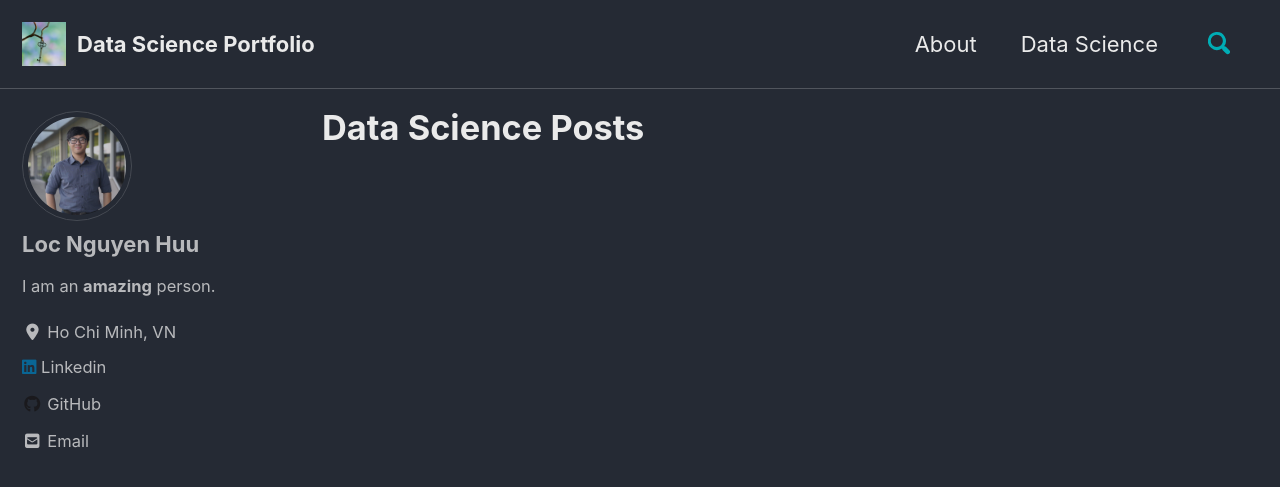
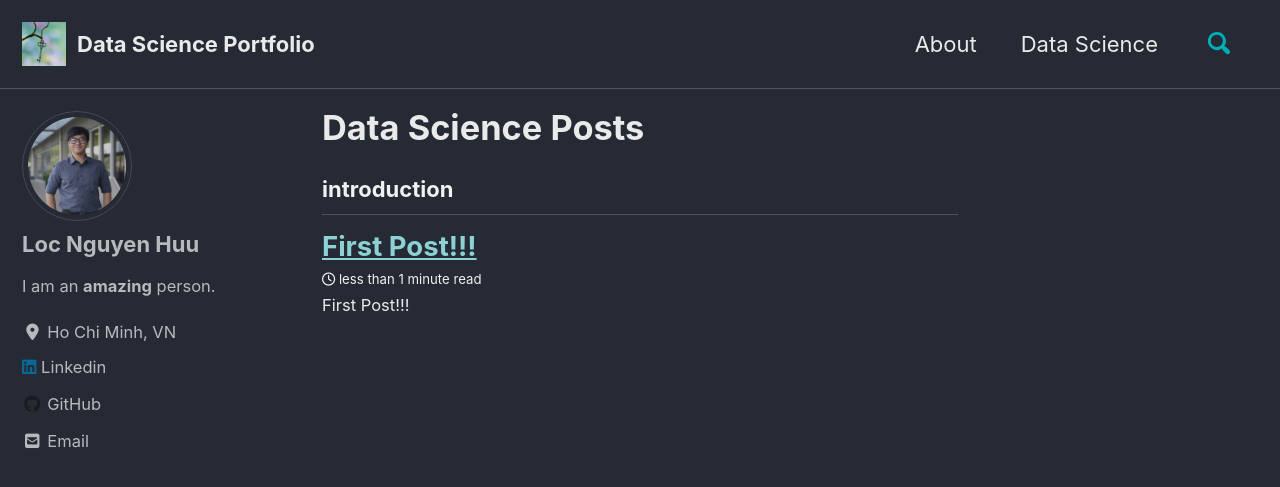
Before and after one commit to kaginguyen/locnguyen14061996.github.io, a Jekyll site: the page built from _pages/datascience.md, in a window 1280 px wide and 900 px high. Shown: the top 487 px of the window. Built offline with Jekyll 4.4.1, drawn with Linux system fonts in a browser that asks for light colours; cached includes are drawn as plain includes; nearby versions of some CDN libraries.

Commit message:
Update format for posts

```diff
--- a/_pages/datascience.md
+++ b/_pages/datascience.md
@@ -13,7 +13,6 @@ author_profile: true
   {% assign posts = group_items[forloop.index0] %}
   <h2 id="{{ tag | slugify }}" class="archive__subtitle">{{ tag }}</h2>
   {% for post in posts %}
-    {{ post.id }}
-    <!-- {% include archive-single.html %} -->
+    {% include archive-single.html %}
   {% endfor %}
 {% endfor %}
--- a/_posts/2019-08-13-firstpost.md
+++ b/_posts/2019-08-13-firstpost.markdown
@@ -1,10 +1,12 @@
 ---
+layout: post
 title: "First Post!!!"
 date: 2019-08-13
-tags: []
+tags: [introduction]
 excerpt: "First Post!!!"
 ---
 
+# Welcome!!!
 This is the first ever post on this blog. This will be the very beginning, and I hope I don't give up during my journey!!!
 
 And for those who comes to this blog.
```
Also changed, not shown: _pages/about.md (+1 -1 lines).
